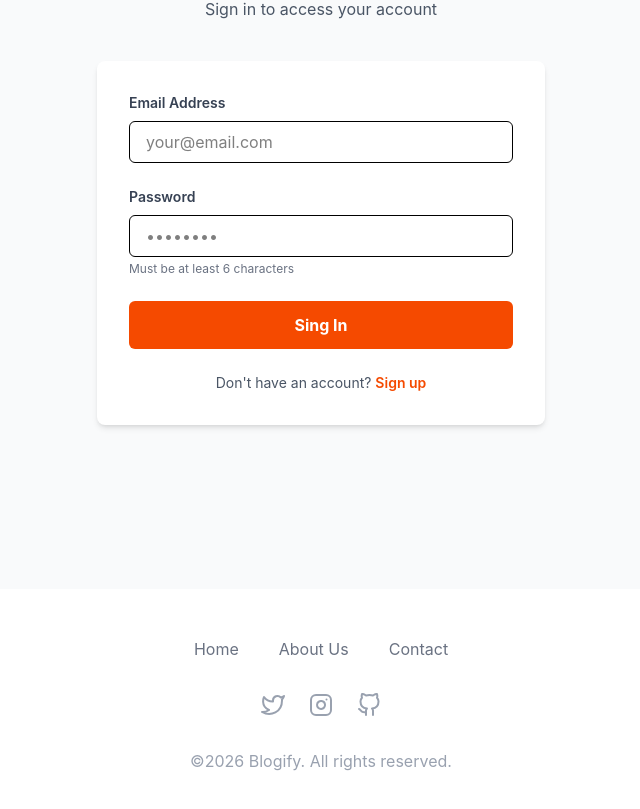
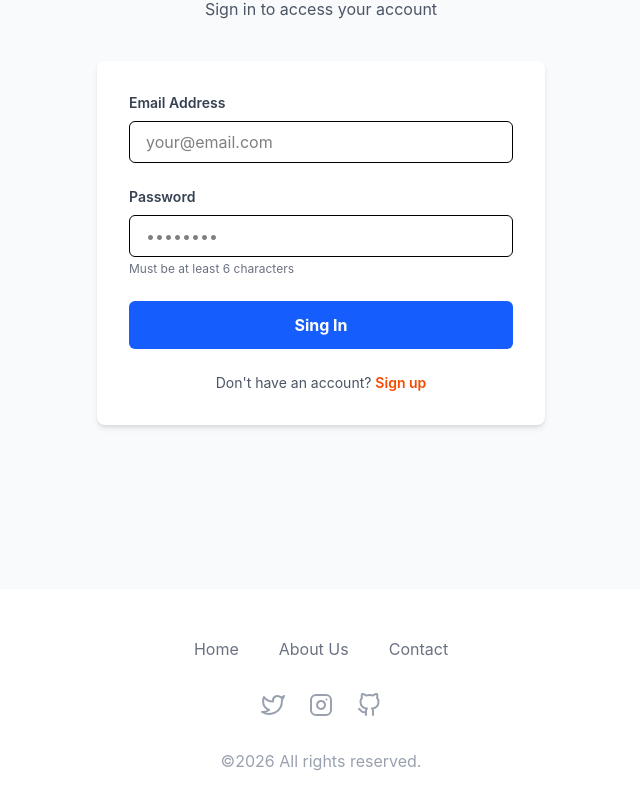
Before and after one commit to dahirsadiq/Doctor-Appointment-System, a React (Vite) app: page /signin in a window 1280 px wide. Shown: the part 275-1084 px from the top of the page, without its empty margins (319-959 px from the left). Built offline with nearby package versions, Linux system fonts and the light colour scheme; no server answers.

Commit message:
added signin button bg color

```diff
--- a/src/Components/Footer.jsx
+++ b/src/Components/Footer.jsx
@@ -59,7 +59,7 @@ const Footer = () => {
         </div>
 
         <p className="mt-8 text-center text-base text-gray-400">
-          &copy;{new Date().getFullYear()} Blogify. All rights reserved.
+          &copy;{new Date().getFullYear()} All rights reserved.
         </p>
 
       </div>
--- a/src/Pages/SingInPage.jsx
+++ b/src/Pages/SingInPage.jsx
@@ -116,7 +116,7 @@ const handleSubmit = async (e) => {
 
             <button
               type="submit"
-              className="w-full bg-orange-600 hover:bg-orange-700 text-white font-bold py-3 px-4 rounded-md focus:outline-none focus:ring-2 focus:ring-orange-500 focus:ring-opacity-50 transition duration-200 disabled:cursor-not-allowed disabled:bg-orange-700"
+              className="w-full bg-blue-600 hover:bg-orange-700 text-white font-bold py-3 px-4 rounded-md focus:outline-none focus:ring-2 focus:ring-orange-500 focus:ring-opacity-50 transition duration-200 disabled:cursor-not-allowed disabled:bg-orange-700"
               disabled={isLoading}
             >
               {isLoading ? 'Signing in...' : 'Sing In'}
```
